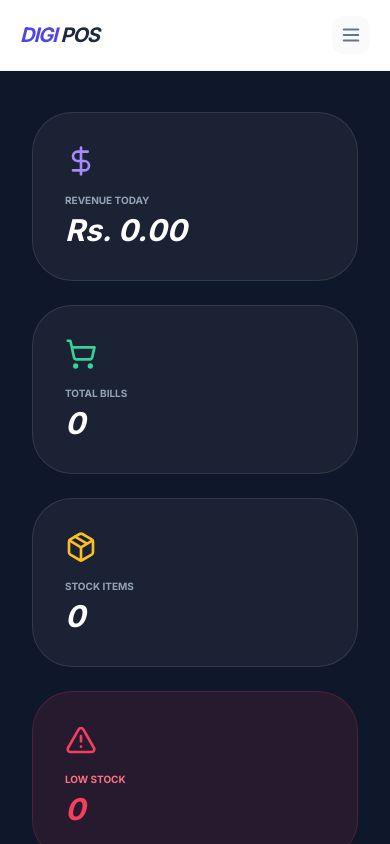
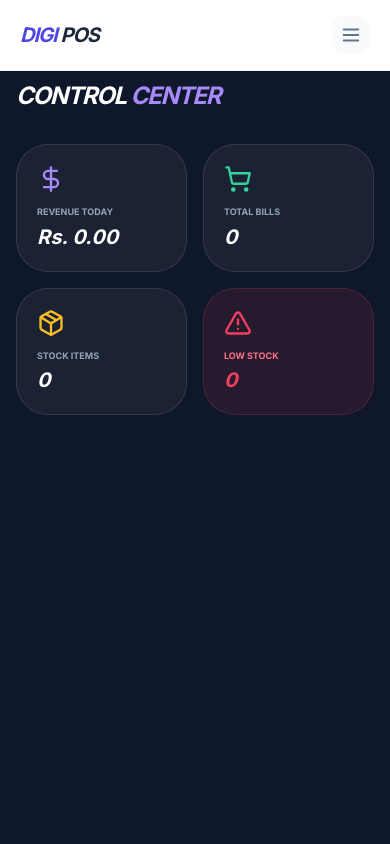
Before and after one commit to ThanushDev/Smart-POS-System, a React (Vite) app: page /dashboard in a window 390 px wide. Built offline with nearby package versions, Linux system fonts and the light colour scheme; what @radix-ui/themes would draw is missing.

Commit message:
Update Dashboard.tsx

```diff
--- a/src/pages/Dashboard.tsx
+++ b/src/pages/Dashboard.tsx
@@ -4,7 +4,6 @@ import { Package, AlertTriangle, TrendingUp, DollarSign, ShoppingCart } from 'lu
 import axios from 'axios';
 
 const Dashboard = () => {
-  // Stats වලට default values දීලා තියෙන්නේ crash එක වළක්වන්න
   const [stats, setStats] = useState({
     todayBills: 0,
     monthBills: 0,
@@ -21,7 +20,6 @@ const Dashboard = () => {
   const fetchStats = useCallback(async () => {
     try {
       const res = await axios.get(`/api/dashboard/stats?businessId=${user.businessId}`);
-      // API එකෙන් data ආවේ නැත්නම් පරණ stats ම තියාගන්නවා
       if (res.data) {
         setStats(prev => ({ ...prev, ...res.data }));
       }
@@ -37,47 +35,47 @@ const Dashboard = () => {
   return (
     <div className="flex h-screen bg-[#0f172a] text-white font-sans overflow-hidden">
       <Sidebar />
-      <main className="flex-1 p-8 overflow-y-auto">
-        <header className="mb-10">
-          <h1 className="text-4xl font-black italic uppercase tracking-tighter">
+      {/* pt-16 md:pt-0 => mobile top bar height ekkata gap hadanawa */}
+      <main className="flex-1 p-4 md:p-8 overflow-y-auto pt-20 md:pt-8">
+        <header className="mb-8 md:mb-10">
+          <h1 className="text-2xl md:text-4xl font-black italic uppercase tracking-tighter">
             Control <span className="text-indigo-400">Center</span>
           </h1>
         </header>
 
-        <div className="grid grid-cols-1 md:grid-cols-4 gap-6 mb-10">
+        <div className="grid grid-cols-2 md:grid-cols-4 gap-4 md:gap-6 mb-10">
           {/* Revenue Today Card */}
-          <div className="bg-white/5 border border-white/10 p-8 rounded-[2.5rem]">
-            <DollarSign className="text-indigo-400 mb-4" size={32} />
-            <p className="text-[10px] font-black uppercase text-slate-400 mb-1">Revenue Today</p>
-            <h2 className="text-3xl font-black italic">
-              {/* මෙතන (Number(...) || 0) දැමීමෙන් crash වීම වළක්වයි */}
+          <div className="bg-white/5 border border-white/10 p-5 md:p-8 rounded-[2rem] md:rounded-[2.5rem]">
+            <DollarSign className="text-indigo-400 mb-3 md:mb-4" size={28} />
+            <p className="text-[9px] md:text-[10px] font-black uppercase text-slate-400 mb-1">Revenue Today</p>
+            <h2 className="text-xl md:text-3xl font-black italic">
               Rs. {(Number(stats?.todayIncome) || 0).toLocaleString(undefined, { minimumFractionDigits: 2 })}
             </h2>
           </div>
 
-          {/* Total Sales Card */}
-          <div className="bg-white/5 border border-white/10 p-8 rounded-[2.5rem]">
-            <ShoppingCart className="text-emerald-400 mb-4" size={32} />
-            <p className="text-[10px] font-black uppercase text-slate-400 mb-1">Total Bills</p>
-            <h2 className="text-3xl font-black italic">
+          {/* Total Bills Card */}
+          <div className="bg-white/5 border border-white/10 p-5 md:p-8 rounded-[2rem] md:rounded-[2.5rem]">
+            <ShoppingCart className="text-emerald-400 mb-3 md:mb-4" size={28} />
+            <p className="text-[9px] md:text-[10px] font-black uppercase text-slate-400 mb-1">Total Bills</p>
+            <h2 className="text-xl md:text-3xl font-black italic">
               {stats?.todayBills || 0}
             </h2>
           </div>
 
           {/* Stock Items Card */}
-          <div className="bg-white/5 border border-white/10 p-8 rounded-[2.5rem]">
-            <Package className="text-amber-400 mb-4" size={32} />
-            <p className="text-[10px] font-black uppercase text-slate-400 mb-1">Stock Items</p>
-            <h2 className="text-3xl font-black italic">
+          <div className="bg-white/5 border border-white/10 p-5 md:p-8 rounded-[2rem] md:rounded-[2.5rem]">
+            <Package className="text-amber-400 mb-3 md:mb-4" size={28} />
+            <p className="text-[9px] md:text-[10px] font-black uppercase text-slate-400 mb-1">Stock Items</p>
+            <h2 className="text-xl md:text-3xl font-black italic">
               {stats?.totalProducts || 0}
             </h2>
           </div>
 
           {/* Low Stock Card */}
-          <div className="bg-rose-500/10 border border-rose-500/20 p-8 rounded-[2.5rem]">
-            <AlertTriangle className="text-rose-500 mb-4" size={32} />
-            <p className="text-[10px] font-black uppercase text-rose-400 mb-1">Low Stock</p>
-            <h2 className="text-3xl font-black italic text-rose-500">
+          <div className="bg-rose-500/10 border border-rose-500/20 p-5 md:p-8 rounded-[2rem] md:rounded-[2.5rem]">
+            <AlertTriangle className="text-rose-500 mb-3 md:mb-4" size={28} />
+            <p className="text-[9px] md:text-[10px] font-black uppercase text-rose-400 mb-1">Low Stock</p>
+            <h2 className="text-xl md:text-3xl font-black italic text-rose-500">
               {stats?.lowStockCount || 0}
             </h2>
           </div>
```
